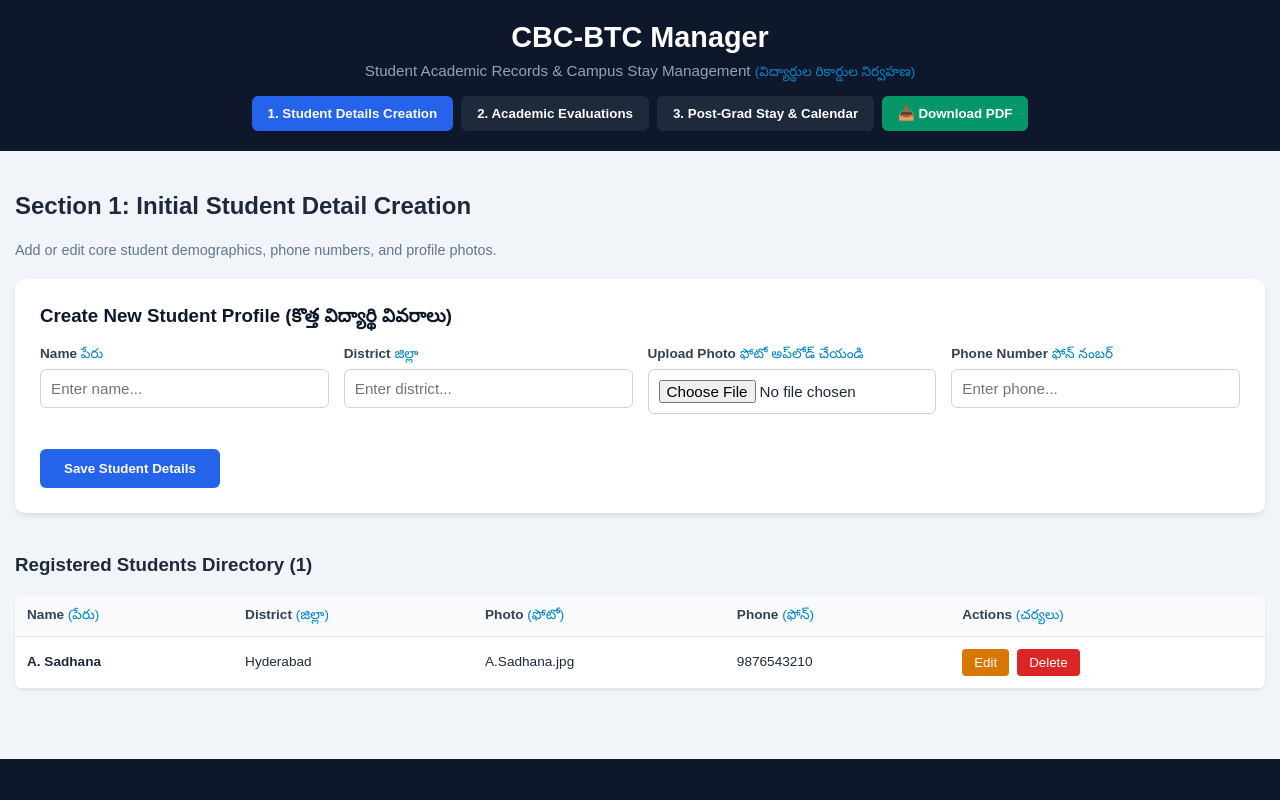
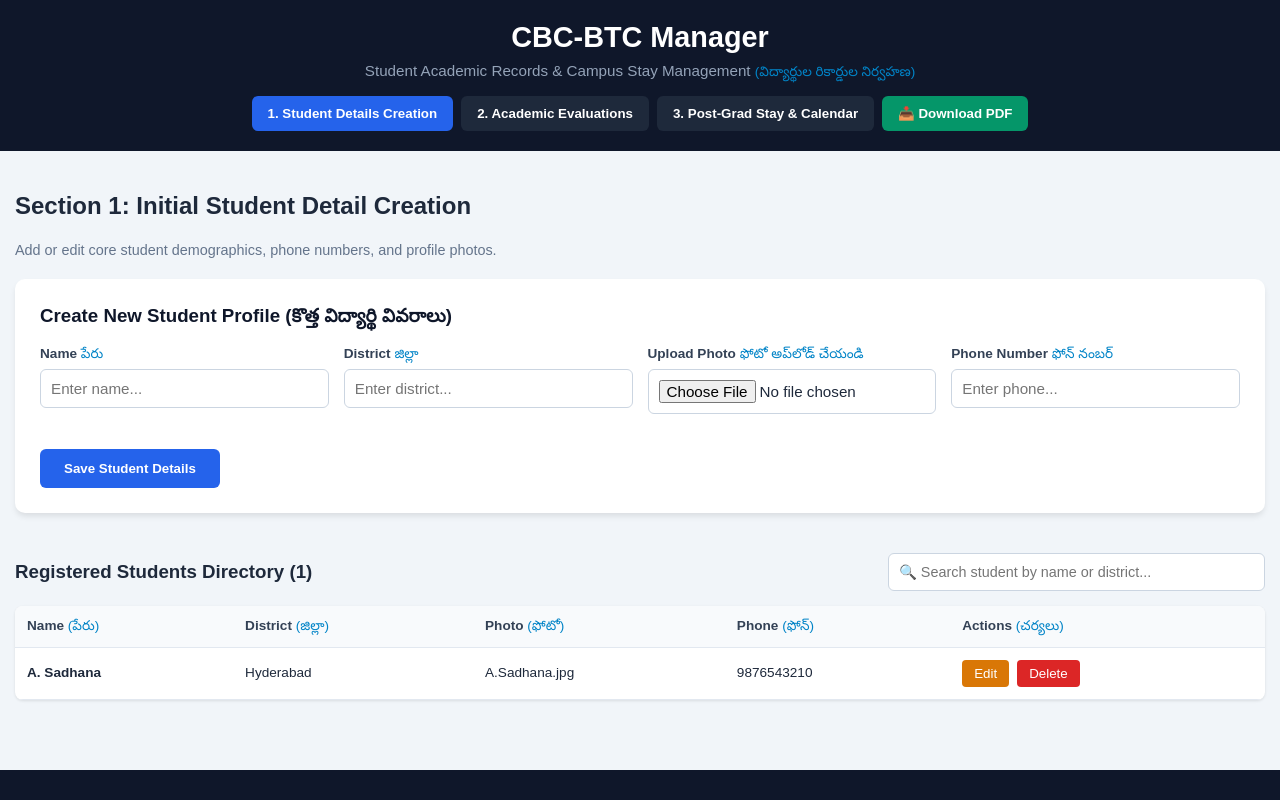
Before and after one commit to pramilaaztraining/cbc-students-manager, a React (Create React App) app: page / in a window 1280 px wide. Shown: the top 800 px of the page. Built offline with nearby package versions, Linux system fonts and the light colour scheme.

Commit message:
Split app into modular components with search functionality and post-grad stay calendar control

```diff
--- a/src/AcademicEvaluationsScreen.jsx
+++ b/src/AcademicEvaluationsScreen.jsx
@@ -1,15 +1,34 @@
-import React from 'react';
+import React, { useState } from 'react';
 
-export default function AcademicEvaluationsScreen({ formData, handleChange, handleSubmit, renderSectionColumns, rows, stephenKeys, rajkeys, sampathKeys }) {
+export default function AcademicEvaluationsScreen({ formData, handleChange, handleSubmit, renderSectionColumns, rows, handleEdit, stephenKeys, rajkeys, sampathKeys }) {
+  const [searchTerm, setSearchTerm] = useState('');
+
+  const filteredRows = rows.filter(row =>
+    row.name.toLowerCase().includes(searchTerm.toLowerCase()) ||
+    (row.district && row.district.toLowerCase().includes(searchTerm.toLowerCase()))
+  );
+
   return (
     <div className="screen-section">
       <div className="section-intro">
         <h2>Section 2: Academic Evaluations</h2>
-        <p className="subtitle">Evaluate student subjects, exams, attendance notes, and video submissions for all professors.</p>
+        <p className="subtitle">Search for a student to edit/update their academic evaluations, exams, and notes.</p>
+      </div>
+
+      {/* SEARCH BAR TO LOAD STUDENT INTO FORM */}
+      <div className="form-card" style={{ background: '#f8fafc', border: '1px solid #cbd5e1', marginBottom: '25px' }}>
+        <h4 style={{ margin: '0 0 10px 0' }}>🔍 Quick Search Student to Edit Academics <span className="telugu-text">(విద్యార్థిని వెతకండి)</span></h4>
+        <input
+          type="text"
+          placeholder="Type student name to filter list below..."
+          value={searchTerm}
+          onChange={(e) => setSearchTerm(e.target.value)}
+          style={{ width: '100%', padding: '10px', borderRadius: '6px', border: '1px solid #cbd5e1', fontSize: '0.95rem', boxSizing: 'border-box' }}
+        />
       </div>
 
       <form onSubmit={handleSubmit} className="form-card">
-        <h3>Update Academic Evaluations for Student</h3>
+        <h3>Update Academic Evaluations for: <span style={{ color: '#2563eb' }}>{formData.name || 'Select a student below'}</span></h3>
 
         <div className="input-group" style={{ marginBottom: '20px' }}>
           <label>Student Name <span className="telugu-label">విద్యార్థి పేరు</span></label>
@@ -47,7 +66,7 @@ export default function AcademicEvaluationsScreen({ formData, handleChange, hand
       </form>
 
       <div style={{ marginTop: '40px' }}>
-        <h3>Academic Records Summary</h3>
+        <h3>Academic Records Summary (Click 'Edit Academics' to load record)</h3>
         <div className="table-wrapper">
           <table>
             <thead>
@@ -57,10 +76,12 @@ export default function AcademicEvaluationsScreen({ formData, handleChange, hand
                 <th>Prof Stephen</th>
                 <th>Prof Rajshekar</th>
                 <th>Prof Sampath</th>
+                <th>Action</th>
               </tr>
             </thead>
             <tbody>
-              {rows.map((row) => {
+              {filteredRows.length > 0 ? (
+                filteredRows.map((row) => {
                   const formatTableCell = (obj, keys) => {
                     if (!obj) return 'N/A';
                     return (
@@ -81,9 +102,22 @@ export default function AcademicEvaluationsScreen({ formData, handleChange, hand
                       <td>{formatTableCell(row.stephen, stephenKeys)}</td>
                       <td>{formatTableCell(row.rajshekar, rajkeys)}</td>
                       <td>{formatTableCell(row.sampath, sampathKeys)}</td>
+                      <td>
+                        <button
+                          onClick={() => handleEdit(row)}
+                          style={{ padding: '6px 12px', background: '#d97706', color: '#fff', border: 'none', borderRadius: '4px', cursor: 'pointer' }}
+                        >
+                          Edit Academics
+                        </button>
+                      </td>
                     </tr>
                   );
-              })}
+                })
+              ) : (
+                <tr>
+                  <td colSpan="6" className="no-data">No matching student records found.</td>
+                </tr>
+              )}
             </tbody>
           </table>
         </div>
--- a/src/App.js
+++ b/src/App.js
@@ -295,6 +295,7 @@ function App() {
             handleSubmit={handleSubmit}
             renderSectionColumns={renderSectionColumns}
             rows={rows}
+            handleEdit={handleEdit}
             stephenKeys={stephenKeys}
             rajkeys={rajkeys}
             sampathKeys={sampathKeys}
--- a/src/StudentFormScreen.jsx
+++ b/src/StudentFormScreen.jsx
@@ -1,6 +1,14 @@
-import React from 'react';
+import React, { useState } from 'react';
 
 export default function StudentFormScreen({ formData, setFormData, isEditing, handleSubmit, handleFileChange, handleChange, rows, handleEdit, handleDelete, setIsEditing, createDetailedSubsections, stephenKeys, rajkeys, sampathKeys }) {
+  const [searchTerm, setSearchTerm] = useState('');
+
+  // Filter rows based on name or district search input
+  const filteredRows = rows.filter(row =>
+    row.name.toLowerCase().includes(searchTerm.toLowerCase()) ||
+    (row.district && row.district.toLowerCase().includes(searchTerm.toLowerCase()))
+  );
+
   return (
     <div className="screen-section">
       <div className="section-intro">
@@ -60,8 +68,21 @@ export default function StudentFormScreen({ formData, setFormData, isEditing, ha
         </div>
       </form>
 
+      {/* SEARCH BAR & DIRECTORY */}
       <div style={{ marginTop: '40px' }}>
-        <h3>Registered Students Directory ({rows.length})</h3>
+        <div style={{ display: 'flex', justifyContent: 'space-between', alignItems: 'center', marginBottom: '15px', flexWrap: 'wrap', gap: '10px' }}>
+          <h3 style={{ margin: 0 }}>Registered Students Directory ({filteredRows.length})</h3>
+          <div style={{ minWidth: '260px', flex: '0.4' }}>
+            <input
+              type="text"
+              placeholder="🔍 Search student by name or district..."
+              value={searchTerm}
+              onChange={(e) => setSearchTerm(e.target.value)}
+              style={{ width: '100%', padding: '10px', borderRadius: '6px', border: '1px solid #cbd5e1', fontSize: '0.9rem', boxSizing: 'border-box' }}
+            />
+          </div>
+        </div>
+
         <div className="table-wrapper">
           <table>
             <thead>
@@ -74,7 +95,8 @@ export default function StudentFormScreen({ formData, setFormData, isEditing, ha
               </tr>
             </thead>
             <tbody>
-              {rows.map((row) => (
+              {filteredRows.length > 0 ? (
+                filteredRows.map((row) => (
                   <tr key={row.id}>
                     <td><strong>{row.name}</strong></td>
                     <td>{row.district}</td>
@@ -93,7 +115,12 @@ export default function StudentFormScreen({ formData, setFormData, isEditing, ha
                       </div>
                     </td>
                   </tr>
-              ))}
+                ))
+              ) : (
+                <tr>
+                  <td colSpan="5" className="no-data">No students matched your search criteria.</td>
+                </tr>
+              )}
             </tbody>
           </table>
         </div>
```
Lines whose indentation alone changed are shown as unchanged.
